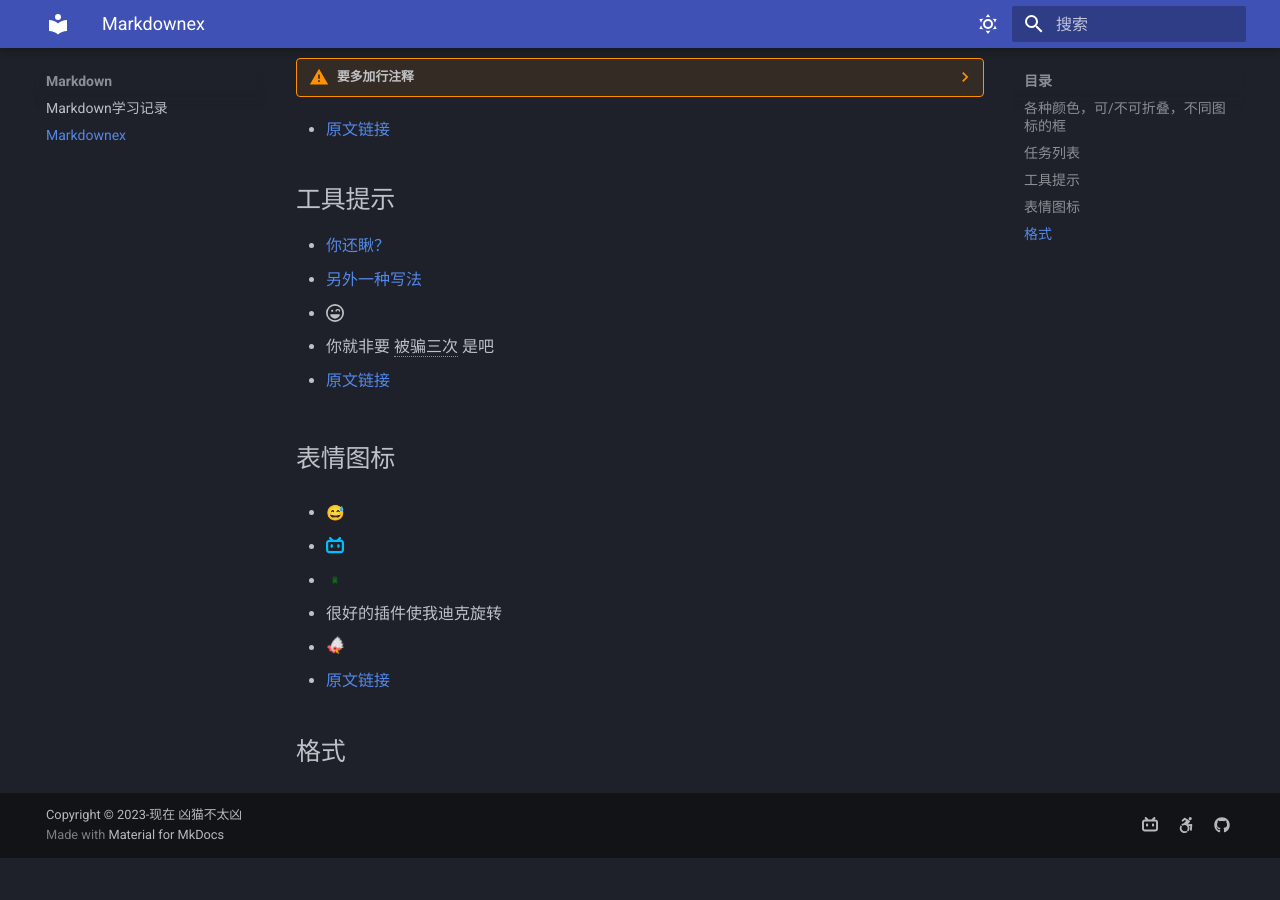
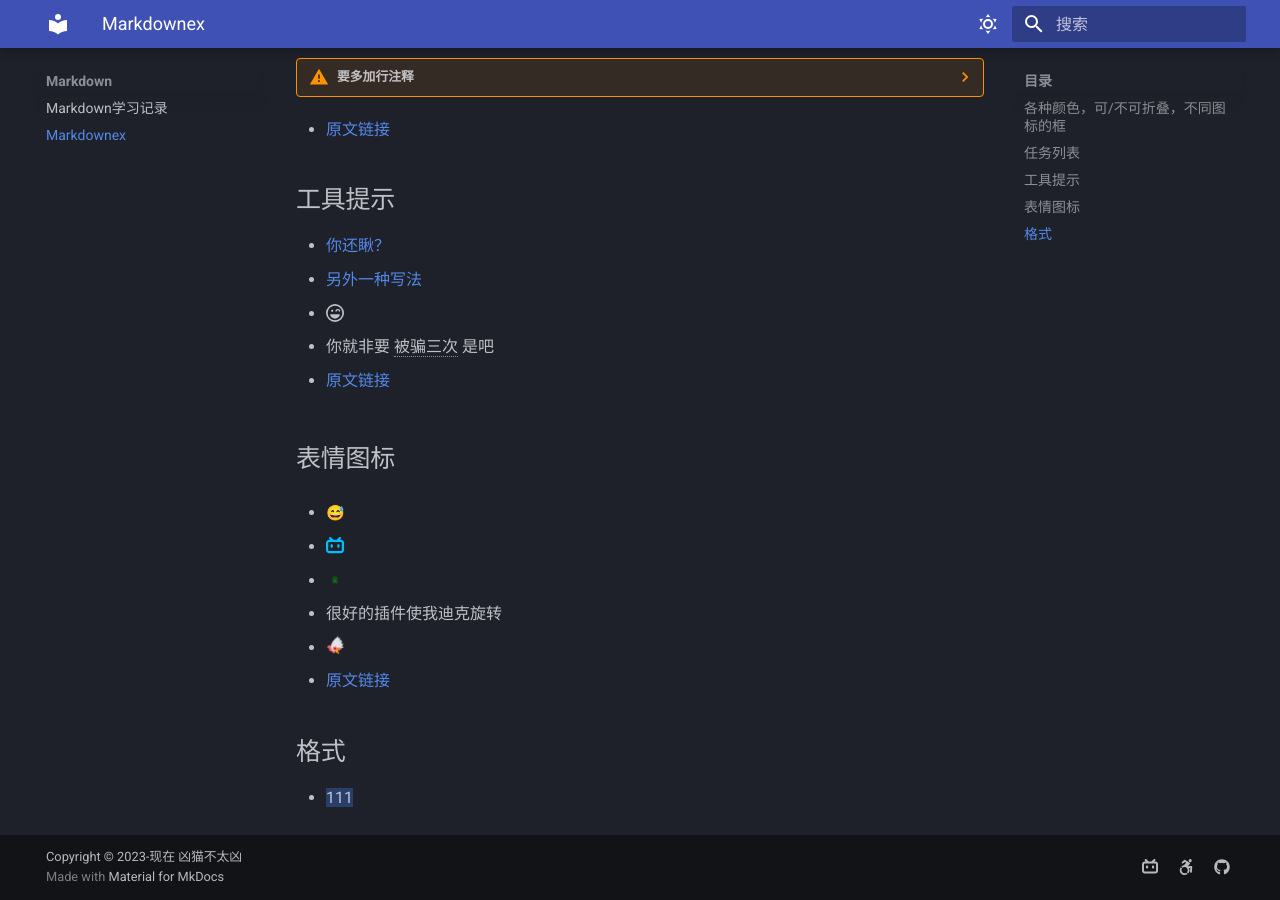
Before and after one commit to Xmbtx/xmbtx-blog, an MkDocs documentation site: the page built from docs/mkd/mkdex.md, in a window 1280 px wide and 900 px high, scrolled down 1389 px. Built offline with MkDocs 1.6.1 and Material for MkDocs 9.7.7, drawn with Linux system fonts in a browser that asks for light colours; emoji names are drawn with the system emoji font; before the commit the page ends 2247 px from its top, so only the background shows below that.

Commit message:
2023-11-29_19:18:30 update

```diff
--- a/docs/mkd/mkdex.md
+++ b/docs/mkd/mkdex.md
@@ -93,3 +93,5 @@
 - [原文链接](https://squidfunk.github.io/mkdocs-material/reference/icons-emojis/)
 
 ## 格式
+
+- ==111==
```
